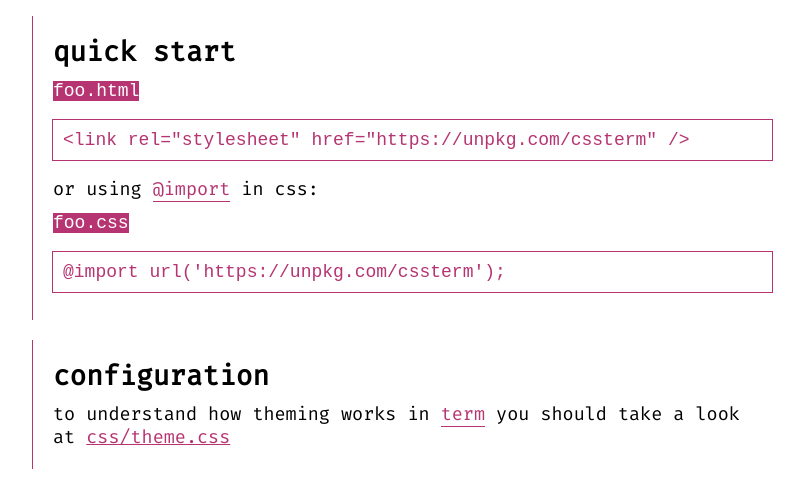
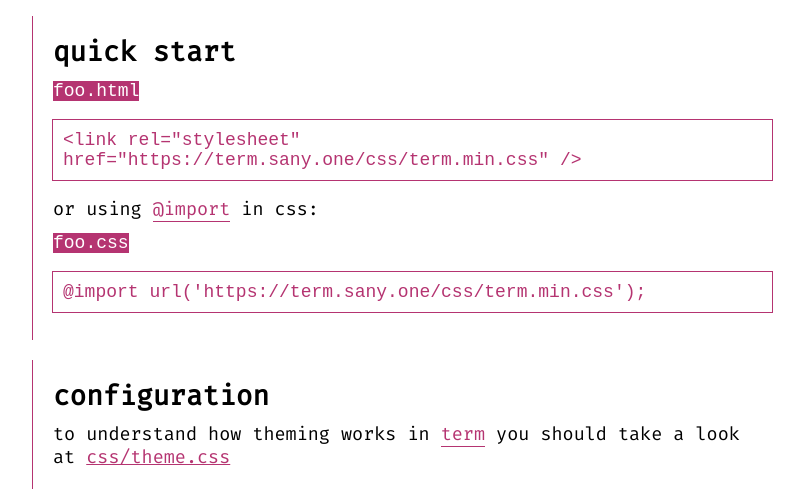
Before and after one commit to often/term, a plain HTML site: page usage.html in a window 1280 px wide. Shown: the part 101-604 px from the top of the page, without its empty margins (228-1032 px from the left). Drawn offline with Linux system fonts and the light colour scheme.

Commit message:
update CDN

```diff
--- a/usage.html
+++ b/usage.html
@@ -16,12 +16,12 @@
     <section>
       <h2>quick start</h2>
       <code>foo.html</code>
-      <pre>&lt;link rel="stylesheet" href="https://unpkg.com/cssterm" /></pre>
+      <pre>&lt;link rel="stylesheet" href="https://term.sany.one/css/term.min.css" /></pre>
       <p>
         or using <mark>@import</mark> in css:
       </p>
       <code>foo.css</code>
-      <pre>@import url('https://unpkg.com/cssterm');</pre>
+      <pre>@import url('https://term.sany.one/css/term.min.css');</pre>
     </section>
     <section>
       <h2>configuration</h2>
```
